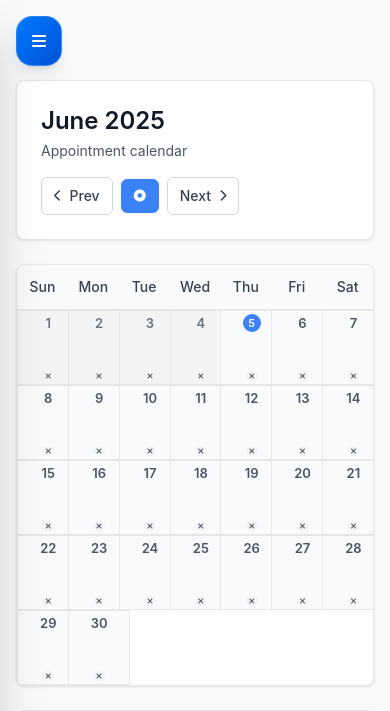
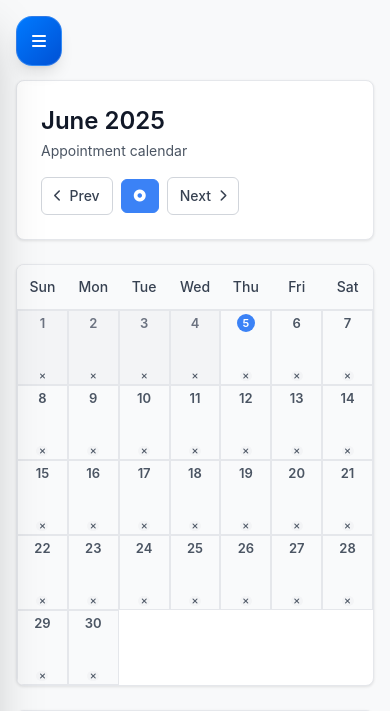
Before and after one commit to alqaseer/clinic, a Django app: a page that uses core/templates/calendar.html in a window 390 px wide. Shown: the top 711 px of the page. Run offline with Django 5.2, Linux system fonts and the light colour scheme; a user stored in the database is signed in; data comes from the database, SQL or seed files in the repository; data that the repository does not hold is empty; some libraries are stand-ins or nearby versions.

Commit message:
fixing calannder html3

```diff
--- a/core/templates/calendar.html
+++ b/core/templates/calendar.html
@@ -103,26 +103,35 @@
             padding: 0;
             aspect-ratio: 1/1.2; /* Make cells slightly taller for mobile */
             min-height: 75px; /* Ensure minimum height */
+            max-height: 75px; /* Ensure maximum height for consistency */
+            width: 100%; /* Ensure consistent width */
         }
 
         .calendar-cell-content {
-            padding: 3px 1px;
+            padding: 3px 2px; /* Balanced horizontal padding */
             display: flex;
             flex-direction: column;
             justify-content: flex-start;
             align-items: center;
             gap: 1px;
             height: 100%;
+            width: 100%;
+            text-align: center; /* Ensure center alignment */
         }
 
         .day-number {
             font-size: 13px;
+            text-align: center;
+            display: flex;
+            align-items: center;
+            justify-content: center;
         }
 
         .day-number.today {
             width: 18px;
             height: 18px;
             font-size: 11px;
+            margin: 0 auto; /* Center the today circle */
         }
 
         .session-badge {
@@ -133,6 +142,9 @@
             white-space: nowrap;
             overflow: hidden;
             line-height: 1.1;
+            display: flex;
+            align-items: center;
+            justify-content: center;
         }
 
         .session-icon {
@@ -145,18 +157,31 @@
             margin-top: 1px;
             justify-content: center;
             gap: 1px;
+            min-height: 8px; /* Reserve space for lock icons */
+            display: flex;
+            align-items: center;
         }
 
         .calendar-day .lock-icons i {
             font-size: 0.45rem !important;
         }
 
-        /* Mobile day header - center everything vertically */
+        /* Ensure lock icons are always visible in mobile layout */
+        .mobile-day-header .lock-icons {
+            display: flex !important;
+            align-items: center;
+            justify-content: center;
+        }
+
+        /* Mobile day header - center everything vertically and horizontally */
         .mobile-day-header {
             display: flex;
             flex-direction: column;
             align-items: center;
+            justify-content: flex-start;
             gap: 1px;
+            width: 100%;
+            text-align: center;
         }
 
         /* Session badge container for mobile */
@@ -176,6 +201,12 @@
 
         .mobile-session-container .session-badge.closed-mobile .session-text {
             display: none; /* Hide "Closed" text on mobile */
+        }
+
+        /* Force grid consistency */
+        .calendar-grid .calendar-day:nth-child(n) {
+            min-height: 75px;
+            max-height: 75px;
         }
     }
 
@@ -308,10 +339,10 @@
                         {% if day.date >= today and day.is_locked %}
                             <div class="lock-icons">
                                 {% if day.am_locked %}
-                                    <i class="fas fa-lock text-yellow-600 text-xs" title="AM session locked"></i>
+                                    <i class="fas fa-lock text-yellow-600" title="AM session locked"></i>
                                 {% endif %}
                                 {% if day.pm_locked %}
-                                    <i class="fas fa-lock text-blue-600 text-xs" title="PM session locked"></i>
+                                    <i class="fas fa-lock text-blue-600" title="PM session locked"></i>
                                 {% endif %}
                             </div>
                         {% endif %}
```
